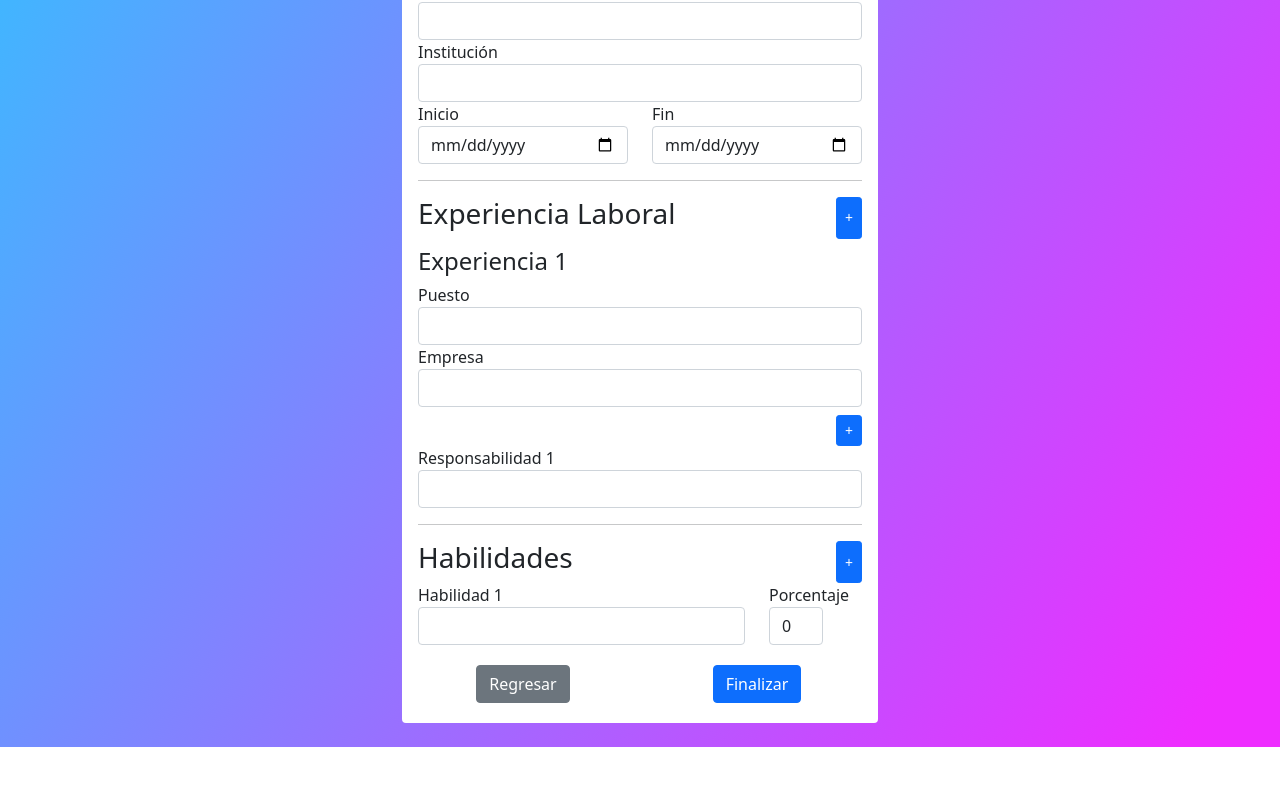
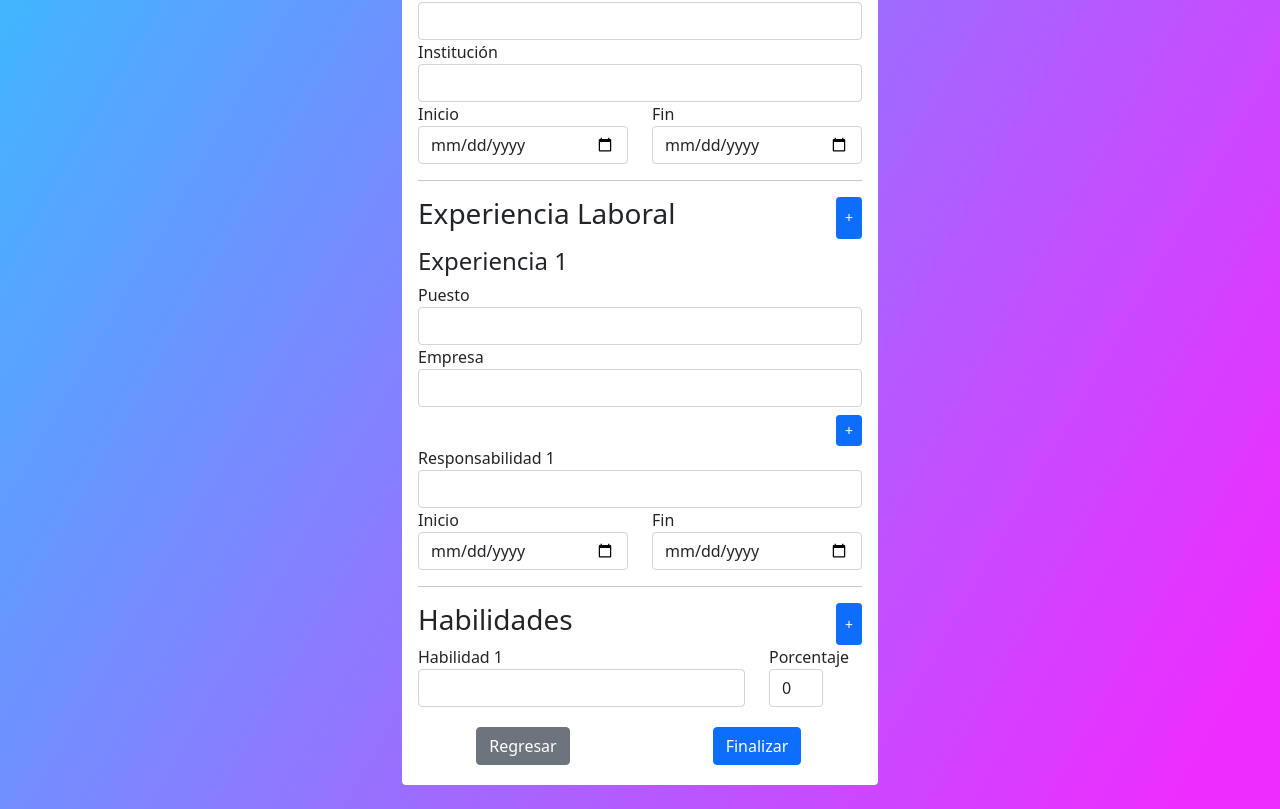
Before and after one commit to DanielCaz/curriculum-generator, an Angular app: page /formulario in a window 1280 px wide. Shown: the part 589-1398 px from the top of the page. Before the commit the page ends 1336 px from the top, so only its background shows below. Built offline with nearby package versions, Linux system fonts and the light colour scheme.

Commit message:
Fixed date inputs

```diff
--- a/src/app/componentes/formulario/formulario.component.html
+++ b/src/app/componentes/formulario/formulario.component.html
@@ -162,11 +162,10 @@
                 type="date"
                 name="fecha"
                 class="form-control"
-                value="{{ formacion.fechaInicio }}"
                 (change)="
                   alEscribirFormacionFechaInicio(
                     i,
-                    inputFormacionFechaInicio.valueAsDate!
+                    inputFormacionFechaInicio.value
                   )
                 "
                 #inputFormacionFechaInicio
@@ -179,12 +178,8 @@
                 type="date"
                 name="fecha"
                 class="form-control"
-                value="{{ formacion.fechaFin }}"
                 (change)="
-                  alEscribirFormacionFechaFin(
-                    i,
-                    inputFormacionFechaFin.valueAsDate!
-                  )
+                  alEscribirFormacionFechaFin(i, inputFormacionFechaFin.value)
                 "
                 #inputFormacionFechaFin
               />
@@ -291,6 +286,40 @@
               #inputResponsabilidad
             />
           </div>
+          <div class="row">
+            <div class="col">
+              <label for="inputExperienciaFechaInicio{{ i }}">Inicio</label>
+              <input
+                id="inputExperienciaFechaInicio{{ i }}"
+                type="date"
+                name="fecha"
+                class="form-control"
+                (change)="
+                  alEscribirExperienciaFechaInicio(
+                    i,
+                    inputExperienciaFechaInicio.value
+                  )
+                "
+                #inputExperienciaFechaInicio
+              />
+            </div>
+            <div class="col">
+              <label for="inputExperienciaFechaFin{{ i }}">Fin</label>
+              <input
+                id="inputExperienciaFechaFin{{ i }}"
+                type="date"
+                name="fecha"
+                class="form-control"
+                (change)="
+                  alEscribirExperienciaFechaFin(
+                    i,
+                    inputExperienciaFechaFin.value
+                  )
+                "
+                #inputExperienciaFechaFin
+              />
+            </div>
+          </div>
         </div>
       </div>
     </div>
--- a/src/app/componentes/formulario/formulario.component.ts
+++ b/src/app/componentes/formulario/formulario.component.ts
@@ -109,12 +109,12 @@ export class FormularioComponent implements OnInit {
     this.nuevo.formacionAcademica[i].institucion = institucion;
   }
 
-  alEscribirFormacionFechaInicio(i: number, fecha: Date) {
-    this.nuevo.formacionAcademica[i].fechaInicio = this.preparaFecha(fecha);
+  alEscribirFormacionFechaInicio(i: number, fecha: string) {
+    this.nuevo.formacionAcademica[i].fechaInicio = fecha;
   }
 
-  alEscribirFormacionFechaFin(i: number, fecha: Date) {
-    this.nuevo.formacionAcademica[i].fechaFin = this.preparaFecha(fecha);
+  alEscribirFormacionFechaFin(i: number, fecha: string) {
+    this.nuevo.formacionAcademica[i].fechaFin = fecha;
   }
 
   alEscribirExperienciaPuesto(i: number, puesto: string) {
@@ -125,12 +125,12 @@ export class FormularioComponent implements OnInit {
     this.nuevo.experienciaLaboral[i].empresa = empresa;
   }
 
-  alEscribirExperienciaFechaInicio(i: number, fecha: Date) {
-    this.nuevo.experienciaLaboral[i].fechaInicio = this.preparaFecha(fecha);
+  alEscribirExperienciaFechaInicio(i: number, fecha: string) {
+    this.nuevo.experienciaLaboral[i].fechaInicio = fecha;
   }
 
-  alEscribirExperienciaFechaFin(i: number, fecha: Date) {
-    this.nuevo.experienciaLaboral[i].fechaFin = this.preparaFecha(fecha);
+  alEscribirExperienciaFechaFin(i: number, fecha: string) {
+    this.nuevo.experienciaLaboral[i].fechaFin = fecha;
   }
 
   alEscribirExperienciaResponsabilidad(
@@ -141,13 +141,4 @@ export class FormularioComponent implements OnInit {
     this.nuevo.experienciaLaboral[i].responsabilidades[j].nombre =
       responsabilidad;
   }
-
-  //* Otras
-  preparaFecha(fecha: Date): string {
-    const dia = fecha.getDay() < 10 ? `0${fecha.getDay()}` : fecha.getDay();
-    const mes =
-      fecha.getMonth() < 10 ? `0${fecha.getMonth()}` : fecha.getMonth();
-
-    return `${dia}/${mes}/${fecha.getFullYear()}`;
-  }
 }
```
